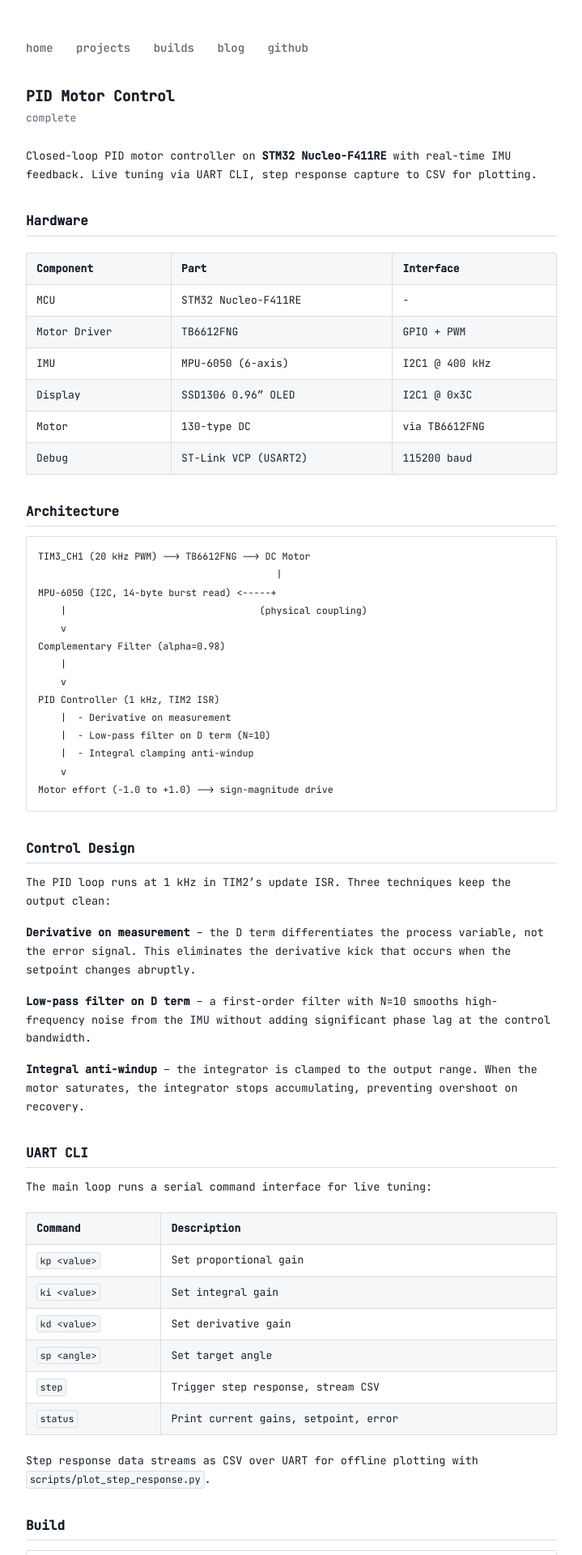
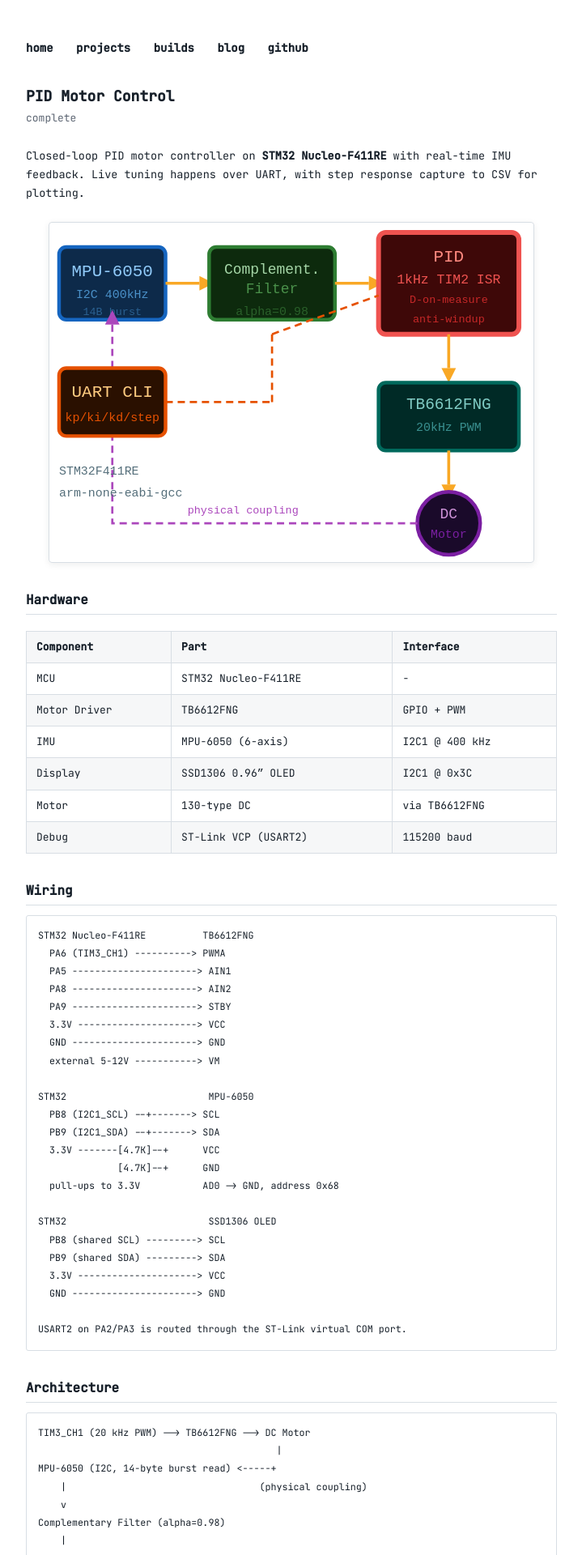
Before and after one commit to HueCodes/HueCodes.github.io, a Jekyll site: the page built from _hardware/pid-motor-control.md, in a window 1280 px wide. Shown: the top 1920 px of the page at 81% size, without its empty margins (280-999 px from the left). Built offline with Jekyll 4.4.1, drawn with Linux system fonts in a browser that asks for light colours; some of the changed text lies outside the part shown.

Commit message:
Refine site navigation and PID page

````diff
--- a/404.html
+++ b/404.html
@@ -6,9 +6,9 @@ permalink: /404.html
 
 <nav>
   <a href="/">home</a>
+  <a href="/projects">projects</a>
+  <a href="/builds">builds</a>
   <a href="/blog">blog</a>
-  <a href="/opensource">opensource</a>
-  <a href="/hardware">hardware</a>
   <a href="https://github.com/HueCodes">github</a>
 </nav>
 
--- a/_hardware/pid-motor-control.md
+++ b/_hardware/pid-motor-control.md
@@ -2,10 +2,12 @@
 layout: hardware
 title: PID Motor Control
 status: complete
-github:
+github: https://github.com/HueCodes/pid-motor-control
 ---
 
-Closed-loop PID motor controller on **STM32 Nucleo-F411RE** with real-time IMU feedback. Live tuning via UART CLI, step response capture to CSV for plotting.
+Closed-loop PID motor controller on **STM32 Nucleo-F411RE** with real-time IMU feedback. Live tuning happens over UART, with step response capture to CSV for plotting.
+
+![PID motor control architecture](/assets/images/projects/pid-motor-control.svg)
 
 ## Hardware
 
@@ -18,9 +20,37 @@ Closed-loop PID motor controller on **STM32 Nucleo-F411RE** with real-time IMU f
 | Motor | 130-type DC | via TB6612FNG |
 | Debug | ST-Link VCP (USART2) | 115200 baud |
 
+## Wiring
+
+```text
+STM32 Nucleo-F411RE          TB6612FNG
+  PA6 (TIM3_CH1) ----------> PWMA
+  PA5 ----------------------> AIN1
+  PA8 ----------------------> AIN2
+  PA9 ----------------------> STBY
+  3.3V ---------------------> VCC
+  GND ----------------------> GND
+  external 5-12V -----------> VM
+
+STM32                         MPU-6050
+  PB8 (I2C1_SCL) --+-------> SCL
+  PB9 (I2C1_SDA) --+-------> SDA
+  3.3V -------[4.7K]--+      VCC
+              [4.7K]--+      GND
+  pull-ups to 3.3V           AD0 -> GND, address 0x68
+
+STM32                         SSD1306 OLED
+  PB8 (shared SCL) ---------> SCL
+  PB9 (shared SDA) ---------> SDA
+  3.3V ---------------------> VCC
+  GND ----------------------> GND
+
+USART2 on PA2/PA3 is routed through the ST-Link virtual COM port.
+```
+
 ## Architecture
 
-```
+```text
 TIM3_CH1 (20 kHz PWM) --> TB6612FNG --> DC Motor
                                           |
 MPU-6050 (I2C, 14-byte burst read) <-----+
@@ -35,17 +65,22 @@ PID Controller (1 kHz, TIM2 ISR)
     |  - Integral clamping anti-windup
     v
 Motor effort (-1.0 to +1.0) --> sign-magnitude drive
+
+Main loop:
+  - UART CLI for Kp, Ki, Kd, setpoint, and step response commands
+  - OLED display for gains, setpoint, error, and output bar
+  - CSV step response stream for offline plotting
 ```
 
 ## Control Design
 
 The PID loop runs at 1 kHz in TIM2's update ISR. Three techniques keep the output clean:
 
-**Derivative on measurement** -- the D term differentiates the process variable, not the error signal. This eliminates the derivative kick that occurs when the setpoint changes abruptly.
+**Derivative on measurement.** The D term differentiates the process variable, not the error signal. This eliminates the derivative kick that occurs when the setpoint changes abruptly.
 
-**Low-pass filter on D term** -- a first-order filter with N=10 smooths high-frequency noise from the IMU without adding significant phase lag at the control bandwidth.
+**Low-pass filter on D term.** A first-order filter with N=10 smooths high-frequency noise from the IMU without adding significant phase lag at the control bandwidth.
 
-**Integral anti-windup** -- the integrator is clamped to the output range. When the motor saturates, the integrator stops accumulating, preventing overshoot on recovery.
+**Integral anti-windup.** The integrator is clamped to the output range. When the motor saturates, the integrator stops accumulating, preventing overshoot on recovery.
 
 ## UART CLI
 
@@ -57,12 +92,16 @@ The main loop runs a serial command interface for live tuning:
 | `ki <value>` | Set integral gain |
 | `kd <value>` | Set derivative gain |
 | `sp <angle>` | Set target angle |
-| `step` | Trigger step response, stream CSV |
+| `step <angle>` | Step to angle and stream 2 seconds of CSV |
+| `reset` | Zero the PID integrator |
 | `status` | Print current gains, setpoint, error |
+| `help` | Print command list |
 
 Step response data streams as CSV over UART for offline plotting with `scripts/plot_step_response.py`.
 
 ## Build
+
+Requires `arm-none-eabi-gcc` and CMake.
 
 ```bash
 mkdir build && cd build
@@ -70,4 +109,47 @@ cmake -DCMAKE_BUILD_TYPE=Debug ..
 make
 ```
 
-Flash via ST-Link SWD.
+Flash via ST-Link:
+
+```bash
+make flash
+# or:
+st-flash write pid-motor-control.bin 0x08000000
+```
+
+Connect a serial terminal at 115200 baud:
+
+```bash
+screen /dev/tty.usbmodem* 115200
+```
+
+## Tuning Procedure
+
+1. Start with `kp 1.0`, `ki 0`, `kd 0`.
+2. Increase Kp until the system oscillates, then back off 20-30%.
+3. Add Ki from a small value until steady-state error is eliminated.
+4. Add Kd to dampen oscillations.
+5. Use `step <angle>` to capture response data for plotting.
+
+## Milestones
+
+- PWM output driving motor at variable duty cycle
+- I2C reads from MPU-6050 raw accel and gyro data
+- PID loop with proportional-only control
+- Full PID with integral anti-windup and derivative filtering
+- UART CLI for live tuning
+- Step response capture and export
+- OLED real-time display
+
+## Pin Summary
+
+| Pin | Function | Peripheral |
+|-----|----------|------------|
+| PA2 | USART2 TX | ST-Link VCP |
+| PA3 | USART2 RX | ST-Link VCP |
+| PA5 | AIN1 | Motor direction |
+| PA6 | TIM3_CH1 | Motor PWM, 20 kHz |
+| PA8 | AIN2 | Motor direction |
+| PA9 | STBY | Motor enable |
+| PB8 | I2C1_SCL | MPU-6050 and OLED |
+| PB9 | I2C1_SDA | MPU-6050 and OLED |
--- a/assets/css/style.css
+++ b/assets/css/style.css
@@ -74,8 +74,8 @@ nav {
 
 nav a {
   margin-right: 1.25rem;
-  color: var(--text-secondary);
-  font-weight: 500;
+  color: var(--text);
+  font-weight: 600;
   position: relative;
   text-decoration: none;
 }
````
Also changed, not shown: builds.md (+8 -8 lines), index.md (+0 -8 lines).
